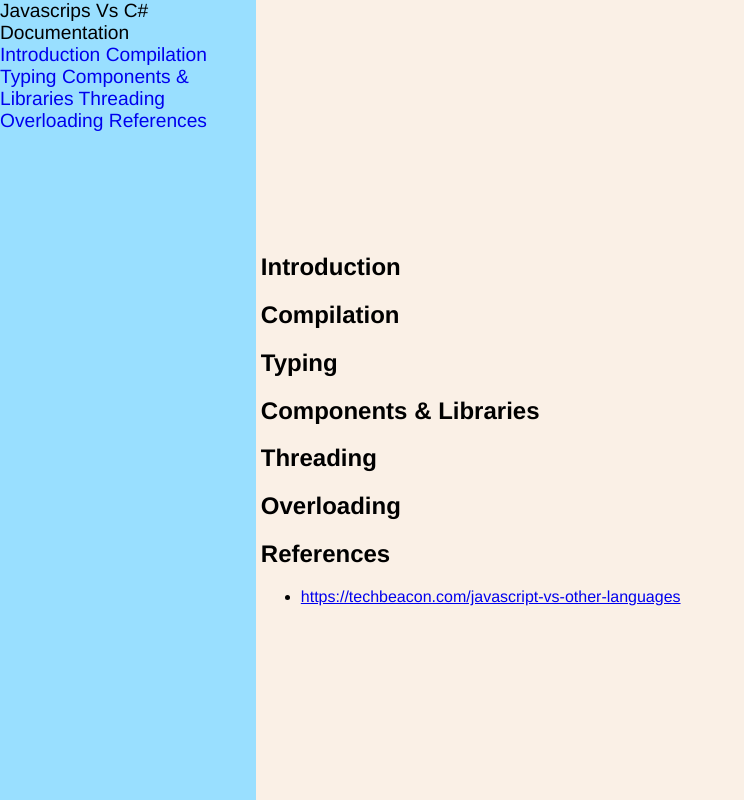
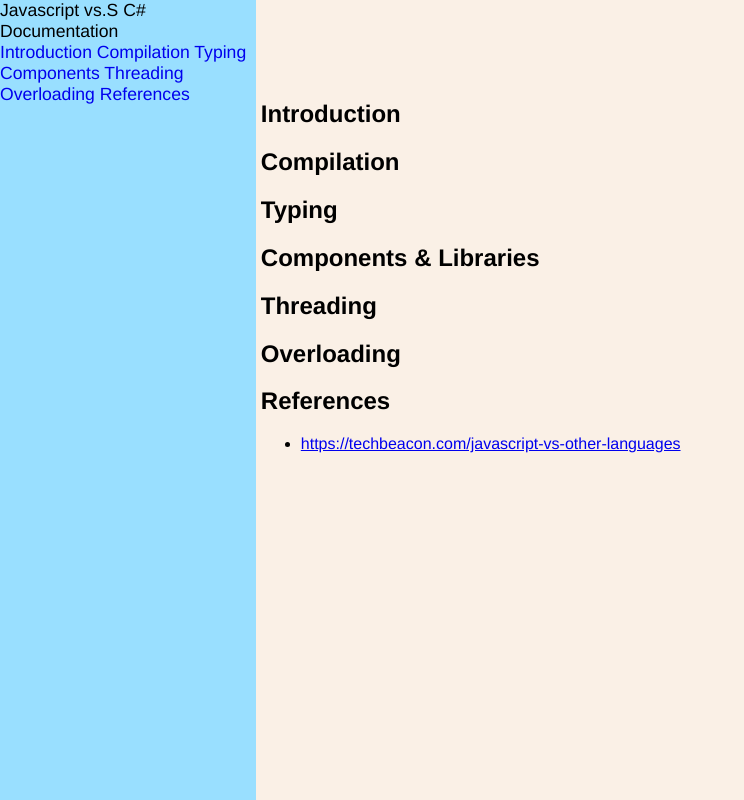
Before and after one commit to dverdin83/dverdin83.github.io, a plain HTML site: page JavascriptVsCSharp.html in a window 1280 px wide. Shown: the whole page, without its empty margins (0-744 px from the left). Drawn offline with Linux system fonts and the light colour scheme.

Commit message:
spellliing fixes and nav margins

```diff
--- a/JavascriptVsCSharp.html
+++ b/JavascriptVsCSharp.html
@@ -13,11 +13,11 @@
     font-family: helvetica;
   }
     nav {
-      font-size: 1.2em;
+      font-size: 1.1em;
       background: #99dfff;
       position: fixed;
       width: 100%;
-      height: 20%;
+      height: 100px;
       margin: 0;
       top: 0;
       left: 0;
@@ -25,7 +25,7 @@
     }
 
     main {
-      margin-top: 20%
+      margin-top: 100px;
     }
       .nav-link {
       text-decoration: none;
@@ -42,6 +42,7 @@
         top: 0;
         left: 0;
         overflow-x: hidden;
+        overflow-y: hidden;
       }
 
       main {
@@ -52,12 +53,12 @@
   <body>
     <script src="https://cdn.freecodecamp.org/testable-projects-fcc/v1/bundle.js"></script>
     <nav id="navbar">
-      <header>Javascrips Vs C# Documentation
+      <header>Javascript vs.S C# Documentation
       </header>
       <a class="nav-link" href="#Introduction">Introduction</a>
       <a class="nav-link" href="#Compilation">Compilation</a>
       <a class="nav-link" href="#Typing">Typing</a>
-      <a class="nav-link" href="#Components_&_Libraries">Components & Libraries</a>
+      <a class="nav-link" href="#Components">Components</a>
       <a class="nav-link" href="#Threading">Threading</a>
       <a class="nav-link" href="#Overloading">Overloading</a>
       <a class="nav-link" href="#References">References</a>
@@ -78,7 +79,7 @@
           <h2>Typing</h2>
         </header>
       </section>
-      <section class="main-section" id="Components_&_Libraries">
+      <section class="main-section" id="Components">
         <header>
           <h2>Components & Libraries</h2>
         </header>
```
